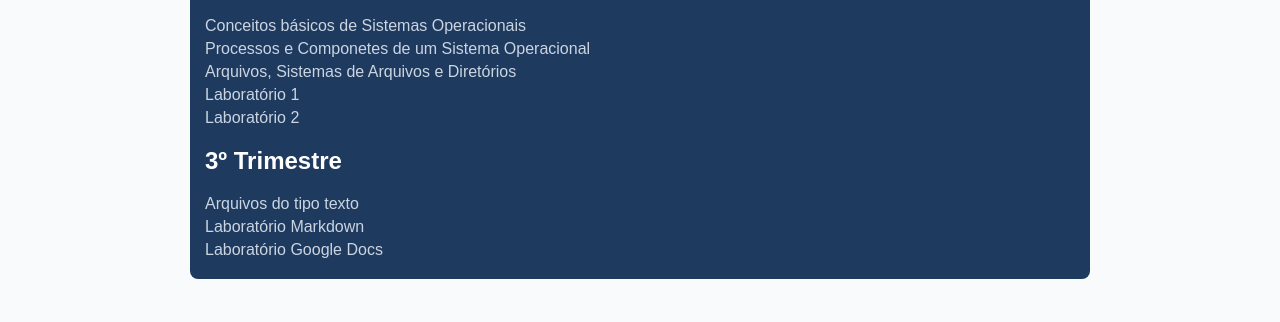
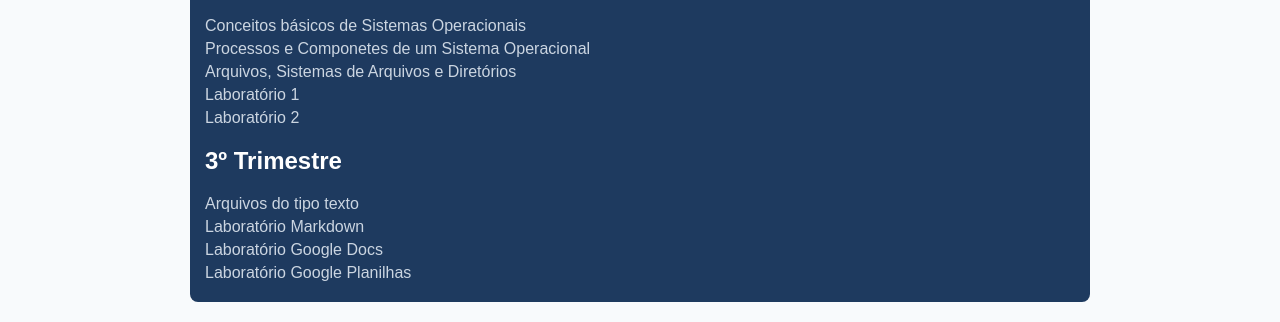
Before and after one commit to PatriciaLucas/SwAppSo, a plain HTML site: page index.html in a window 1280 px wide. Shown: the part 599-921 px from the top of the page. Before the commit the page ends 898 px from the top, so only its background shows below. Drawn offline with Linux system fonts and the light colour scheme.

Commit message:
Add link to Google Planilhas laboratory

```diff
--- a/index.html
+++ b/index.html
@@ -97,6 +97,7 @@ nav a:hover {
     <a href="trimestre3/formatos_arquivo.html">Arquivos do tipo texto</a>
     <a href="trimestre3/laboratorio_markdown.html">Laboratório Markdown</a>
     <a href="trimestre3/laboratorio_formatacao_texto.html">Laboratório Google Docs</a>
+    <a href="trimestre3/laboratorio_planilhas.html">Laboratório Google Planilhas</a>
 
 </nav>
 
```
